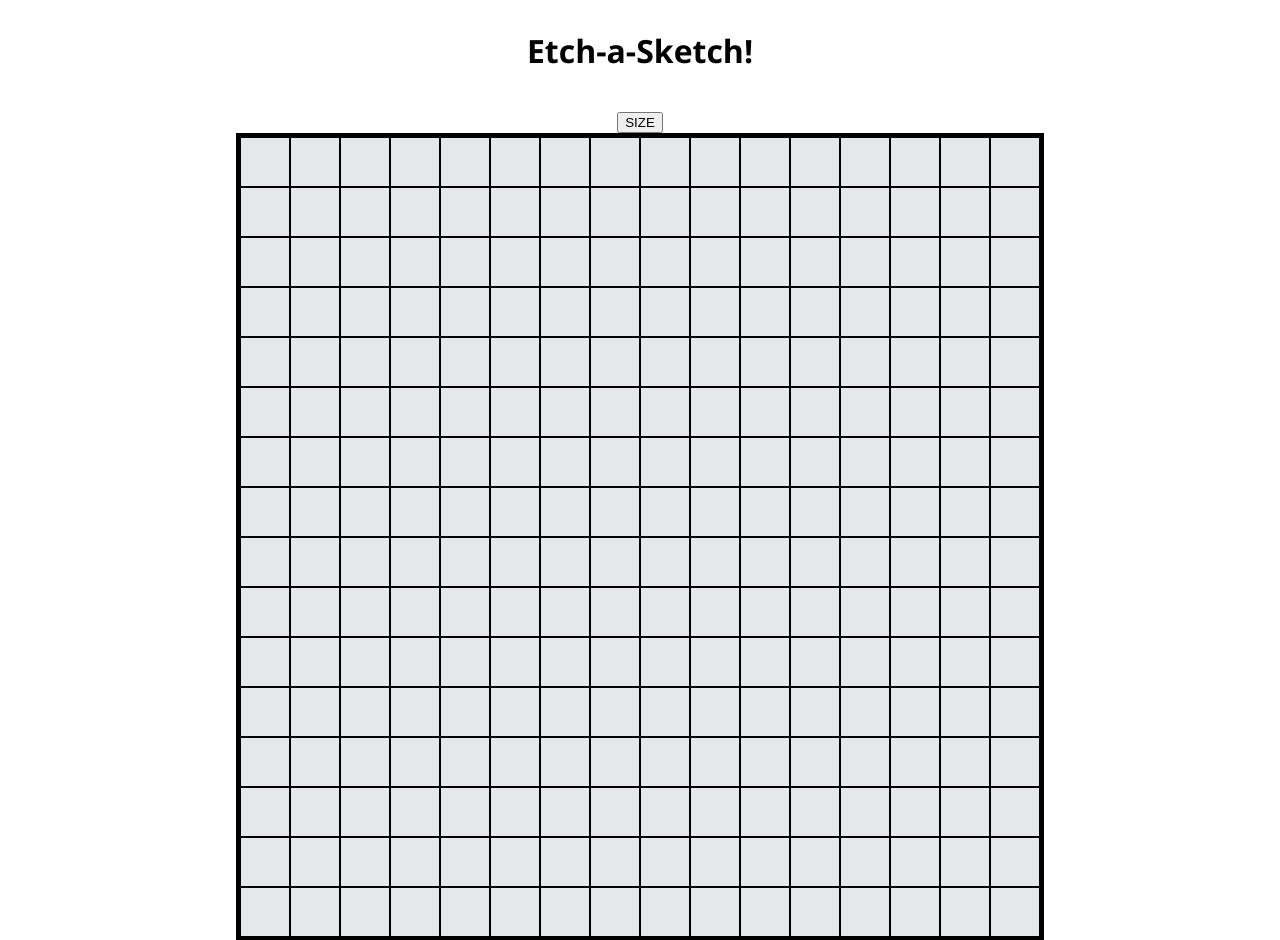
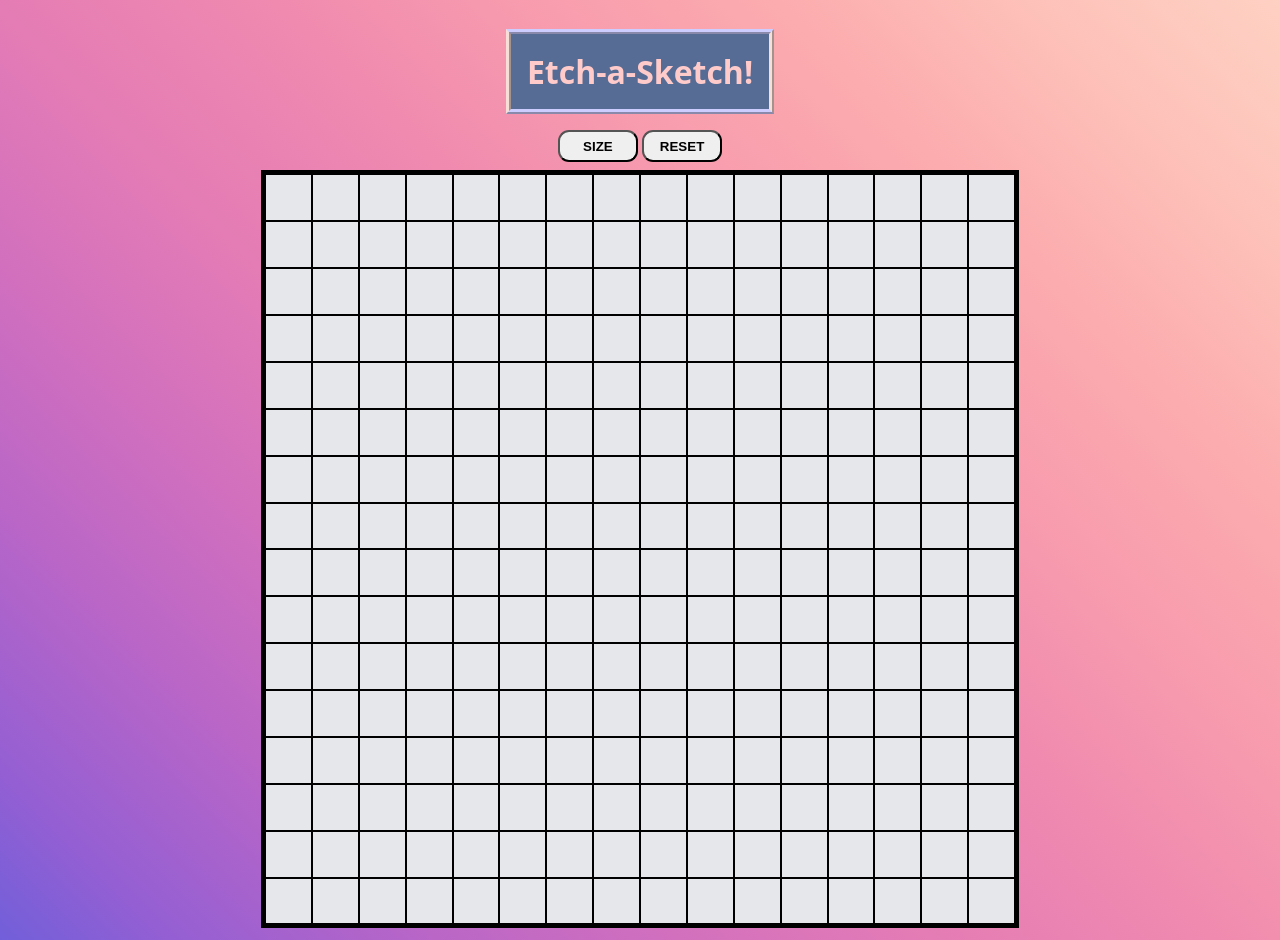
Before and after one commit to blue0206/etch-a-sketch, a plain HTML site: page index.html in a window 1280 px wide. Shown: the top 940 px of the page. Drawn offline with Linux system fonts and the light colour scheme.

Commit message:
Alter size algorithm, add reset button, and style elements.
Made minor changes to the algorithm asking for new grid size for dealing
with edge-case values like 'null' and empty string ("").

Initially the user had to change grid size to get a new clean grid.
Hence added reset button in case the user wants a clean grid of the
same size.

Added background image, styled some elements for a better look.

```diff
--- a/index.html
+++ b/index.html
@@ -14,6 +14,7 @@
         <main>
             <section id="btn">
                 <button id="size">SIZE</button>
+                <button id="reset">RESET</button>
             </section>
             <section id="grid">
                 <div id="container"></div>
--- a/script.js
+++ b/script.js
@@ -1,5 +1,6 @@
 const container = document.querySelector('#container');
 const sizeBtn = document.querySelector('#size');
+const resetBtn = document.querySelector('#reset');
 let initialSize = 16;
 
 createGrid(initialSize);
@@ -10,9 +11,18 @@ sizeBtn.addEventListener('click', () => {
     {
         size = prompt("Maximum allowed size is 100.\nKindly input a valid grid size.");
     }
+    if (size == null || size == "")
+    {
+        size = 16;
+    }
     deleteGrid(initialSize);
     createGrid(size);
     initialSize = size;
+});
+
+resetBtn.addEventListener('click', () => {
+    deleteGrid(initialSize);
+    createGrid(initialSize);
 });
 
 function createGrid(size)
--- a/style.css
+++ b/style.css
@@ -1,10 +1,21 @@
 body
 {
-    font-family: 'Segoe UI', Tahoma, Geneva, Verdana, sans-serif;
+    font-family: system-ui, -apple-system, BlinkMacSystemFont, 'Segoe UI', Roboto, Oxygen, Ubuntu, Cantarell, 'Open Sans', 'Helvetica Neue', sans-serif;
     display: flex;
     flex-direction: column;
     justify-content: space-between;
     overflow: auto;
+    background-image: linear-gradient(45deg,
+                hsl(240deg 65% 62%) 0%,
+                hsl(267deg 57% 60%) 11%,
+                hsl(290deg 47% 59%) 22%,
+                hsl(312deg 52% 63%) 33%,
+                hsl(327deg 66% 69%) 44%,
+                hsl(338deg 77% 74%) 56%,
+                hsl(348deg 86% 79%) 67%,
+                hsl(358deg 93% 83%) 78%,
+                hsl(7deg 96% 86%) 89%,
+                hsl(14deg 97% 88%) 100%);
 }
 
 header
@@ -15,8 +26,20 @@ header
     align-items: center;
 }
 
+h1
+{
+    border-width: 5px;
+    border-style: ridge;
+    border-color: rgb(205, 205, 255) rgb(247, 223, 215);
+    padding: 16px;
+    margin-bottom: 0;
+    background-color: rgb(87, 108, 148);
+    color: rgb(255, 202, 202);
+}
+
 main
 {
+    width: 100%;
     flex-grow: 8;
     display: flex;
     flex-direction: column;
@@ -25,12 +48,21 @@ main
     margin: 16px auto 16px auto;
 }
 
+button
+{
+    height: 32px;
+    width: 80px;
+    font-weight: 800;
+    margin: auto auto 8px auto;
+    border-radius: 11px;
+}
+
 #container
 {
     display: flex;
     flex-direction: column;
-    height: 800px;
-    width: 800px;
+    height: 750px;
+    width: 750px;
     background-color: #E5E7EB;
     border: 4px solid black;
 }
@@ -56,7 +88,7 @@ footer
     flex-direction: column;
     justify-content: center;
     align-items: center;
-    background-color: rgb(119, 119, 184);
+    background-color: rgb(56, 56, 97);
     color: aliceblue;
     padding: 16px 0px 16px 0px;
 }
```
